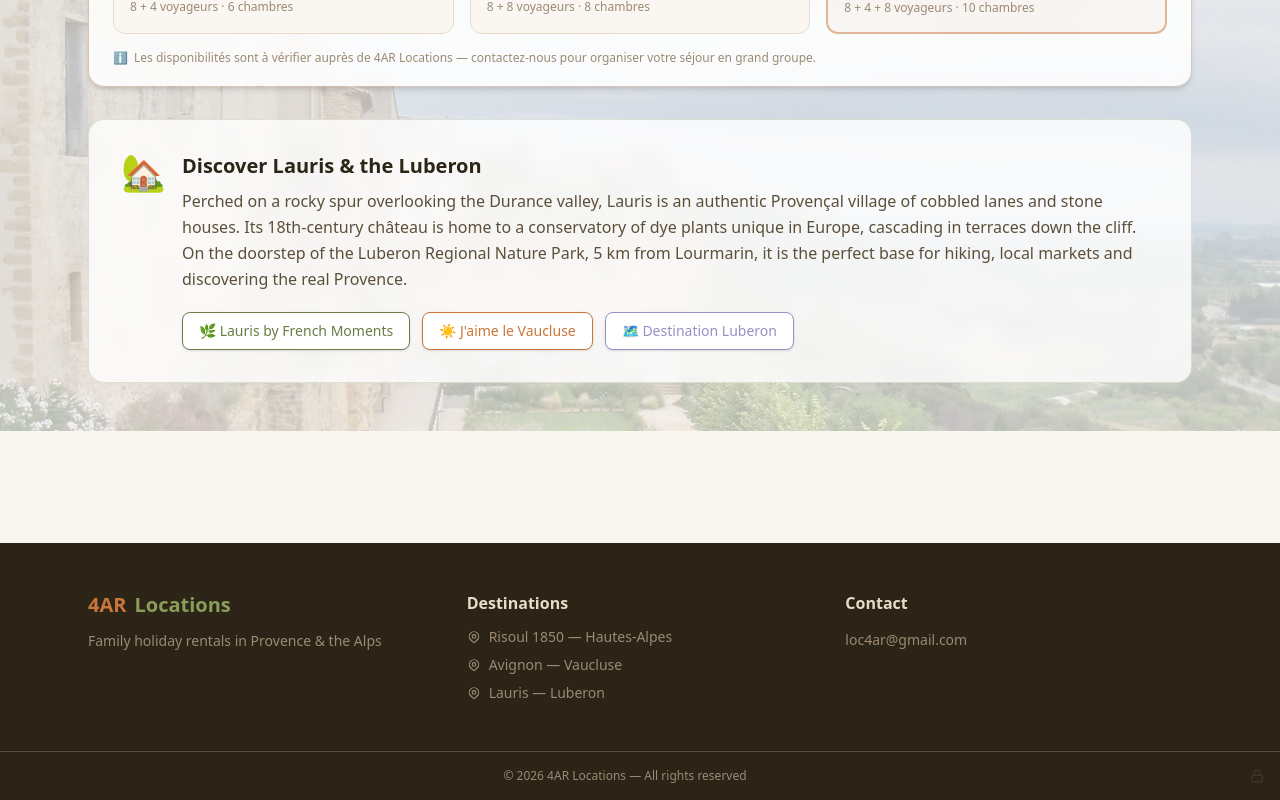
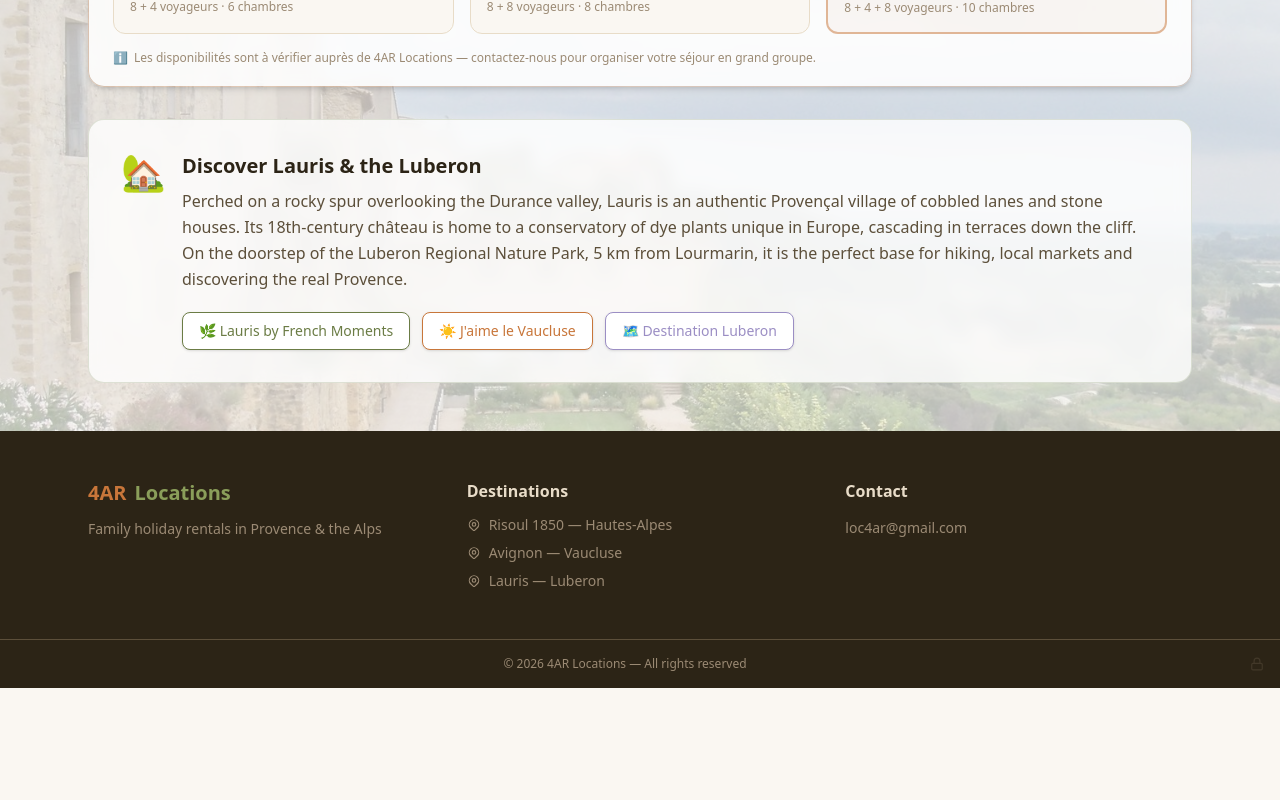
Before and after one commit to 4ARLocations/4ar-locations, a Next.js app: page /en/biens in a window 1280 px wide. Shown: the part 1788-2588 px from the top of the page. After the commit the page ends 2476 px from the top, so only its background shows below. Built offline with nearby package versions, Linux system fonts and the light colour scheme.

Commit message:
Suppression bande blanche footer + espaces inutiles

```diff
--- a/app/[locale]/biens/page.tsx
+++ b/app/[locale]/biens/page.tsx
@@ -226,7 +226,6 @@ function BiensContent({ locale }: { locale: string }) {
         </div>
       </section>
 
-      <div className="pb-8" />
     </>
   );
 }
--- a/components/Footer.tsx
+++ b/components/Footer.tsx
@@ -3,7 +3,7 @@ import { useTranslations } from 'next-intl';
 export default function Footer() {
   const t = useTranslations('footer');
   return (
-    <footer className="bg-[#2C2416] text-[#E8DCC8] mt-20">
+    <footer className="bg-[#2C2416] text-[#E8DCC8]">
       <div className="max-w-6xl mx-auto px-4 sm:px-6 py-12 grid grid-cols-1 md:grid-cols-3 gap-8">
         <div>
           <div className="flex items-center gap-2 mb-3">
```
